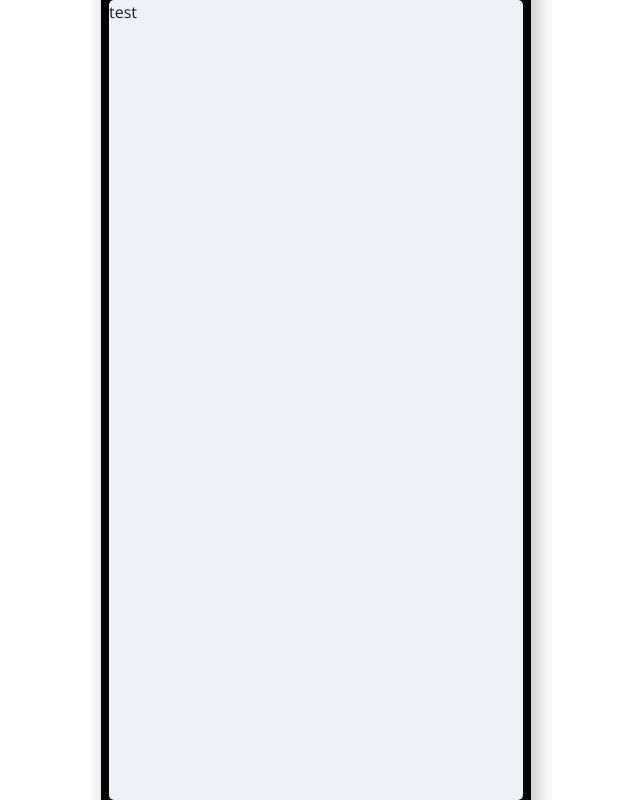
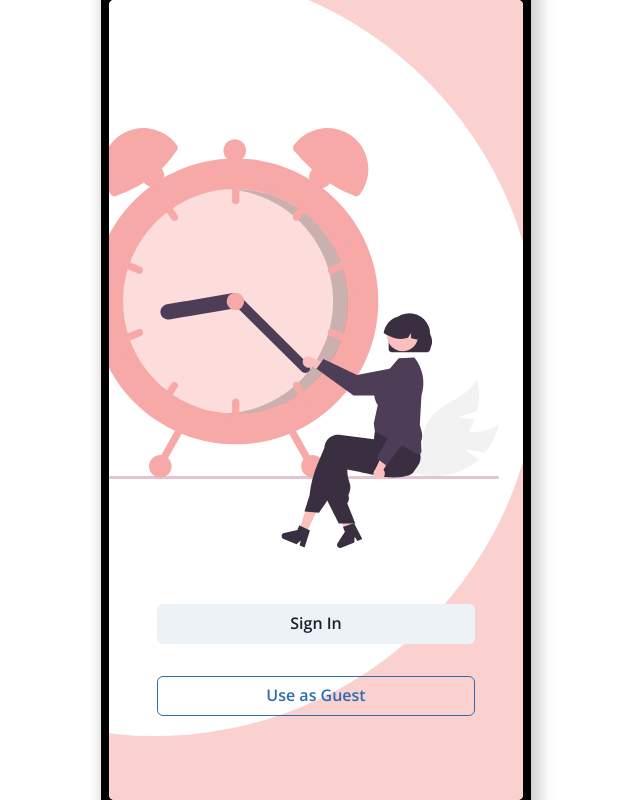
Before and after one commit to mmfallacy/tomato, a React (Vite) app: page / in a window 1280 px wide. Shown: the whole page, without its empty margins (324-964 px from the left). Built offline with nearby package versions, Linux system fonts and the light colour scheme.

Commit message:
Feat(Login): add page constituents and layout

```diff
--- a/src/routes/Login/index.tsx
+++ b/src/routes/Login/index.tsx
@@ -1,5 +1,38 @@
+import { Box, Button, chakra, Circle, Flex, Heading } from '@chakra-ui/react';
+import { Filler } from '../../components';
+import { ReactComponent as Illustration2Raw } from './Illustration2.svg';
+
+const Illustration2 = chakra(Illustration2Raw);
+
 const Login = () => {
-    return <div>test</div>;
+    return (
+        <Box pos="relative" bg="brand.300" boxSize="100%">
+            <Heading>Tomato</Heading>
+            <Circle
+                bg="white"
+                size="3xl"
+                r
+                pos="absolute"
+                top="-2rem"
+                right="-1rem"
+            />
+            <Illustration2 pos="absolute" top="8rem" />
+
+            <Flex
+                pos="absolute"
+                direction="column"
+                p="1.25rem 3rem"
+                bottom="4rem"
+                w="100%"
+            >
+                <Button>Sign In</Button>
+                <Filler h="2rem" />
+                <Button colorScheme="blue" variant="outline">
+                    Use as Guest
+                </Button>
+            </Flex>
+        </Box>
+    );
 };
 
 export default Login;
```
